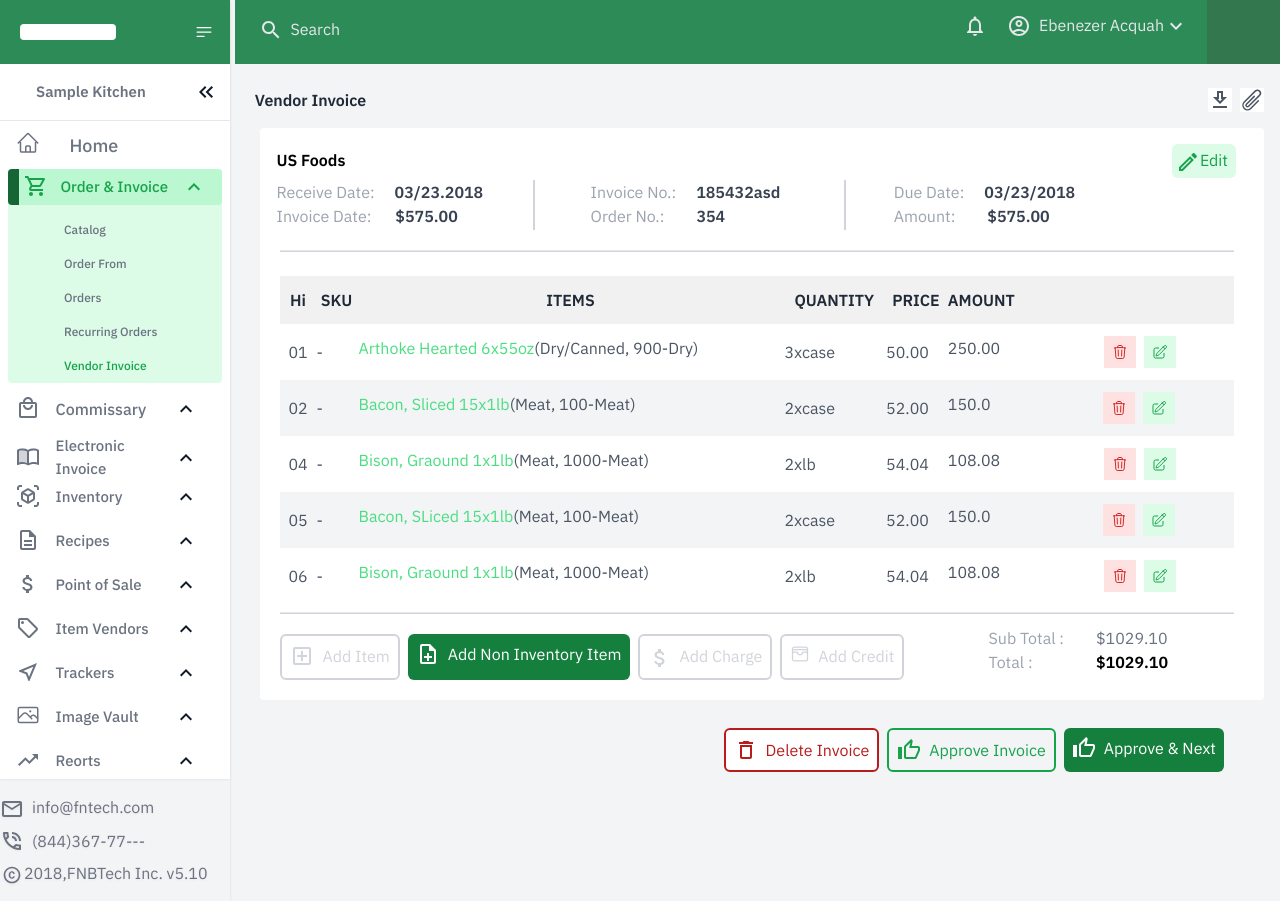
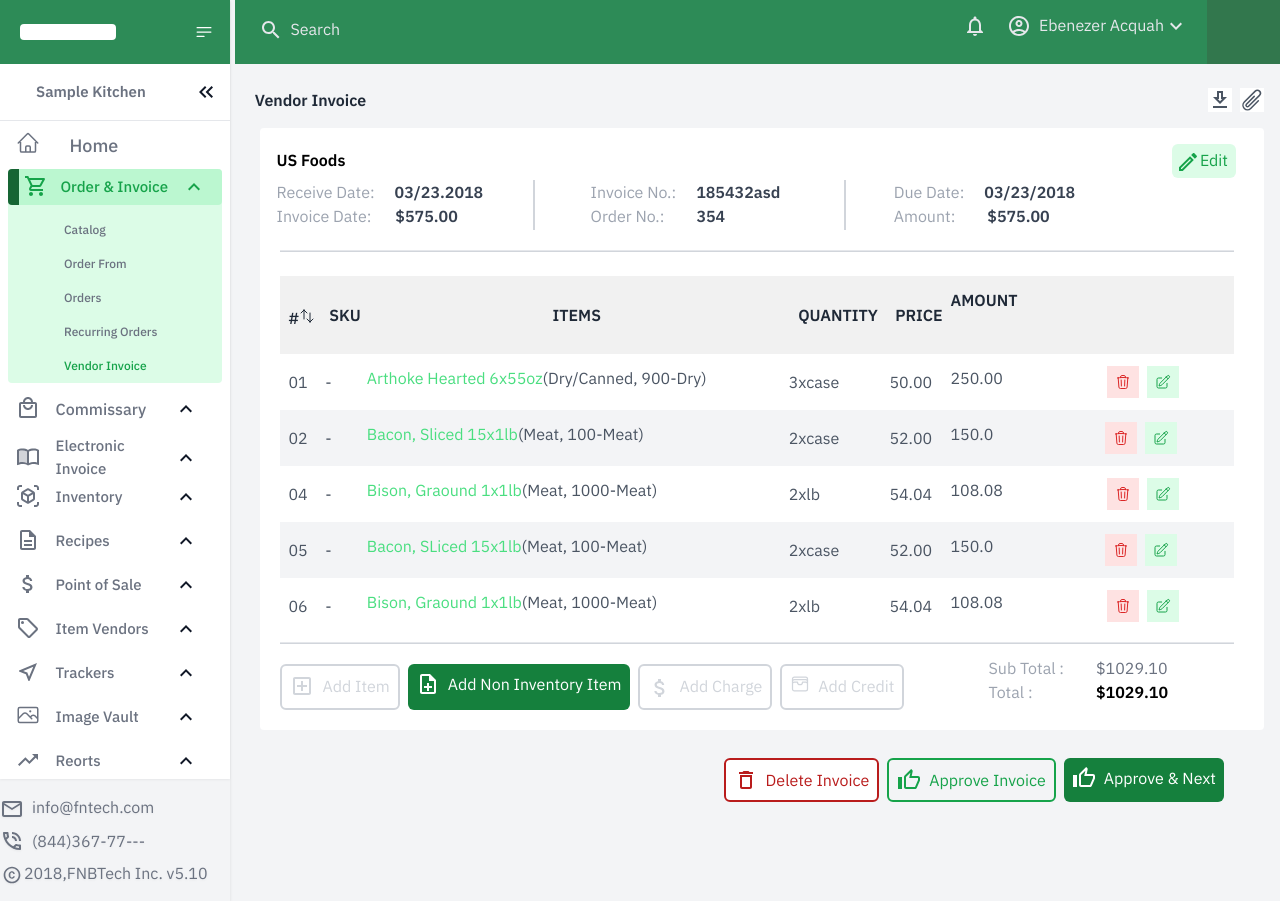
Before and after one commit to hermes-4/UI2, a Next.js app: page / in a window 1280 px wide. Built offline with nearby package versions, Linux system fonts and the light colour scheme.

Commit message:
Sixth Commit

```diff
--- a/app/ui/content.tsx
+++ b/app/ui/content.tsx
@@ -1,4 +1,5 @@
 import {
+    ArrowsUpDownIcon,
     PaperClipIcon,
     PencilSquareIcon,
     TrashIcon,
@@ -98,7 +99,13 @@ const Table = () => {
                         className=" w-auto "
                         style={{ backgroundColor: "rgb(241, 241, 241" }}
                     >
-                        <th className="text-gray-800 w-auto py-3">Hi</th>
+                        <th className="text-gray-800 w-auto py-3 pl-2  flex flex-row mb-3">
+                            <p>#</p>
+                            <ArrowsUpDownIcon
+                                className="w-4 h-5"
+                                style={{ fontWeight: 900 }}
+                            />
+                        </th>
                         <th className="text-gray-800 w-auto py-3">SKU</th>
                         <th className="text-gray-800 w-auto py-3">ITEMS</th>
                         <th className="text-gray-800 w-auto py-3">QUANTITY</th>
```
